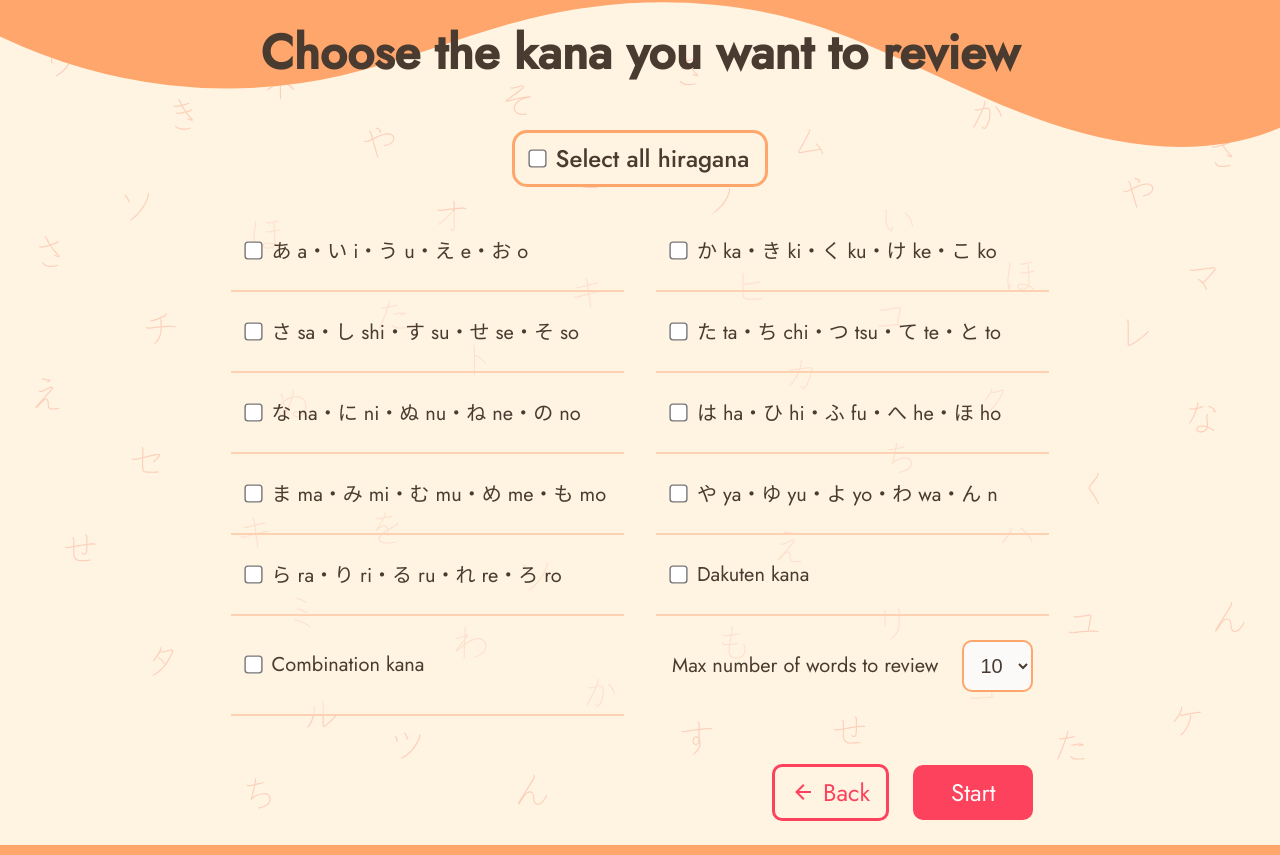
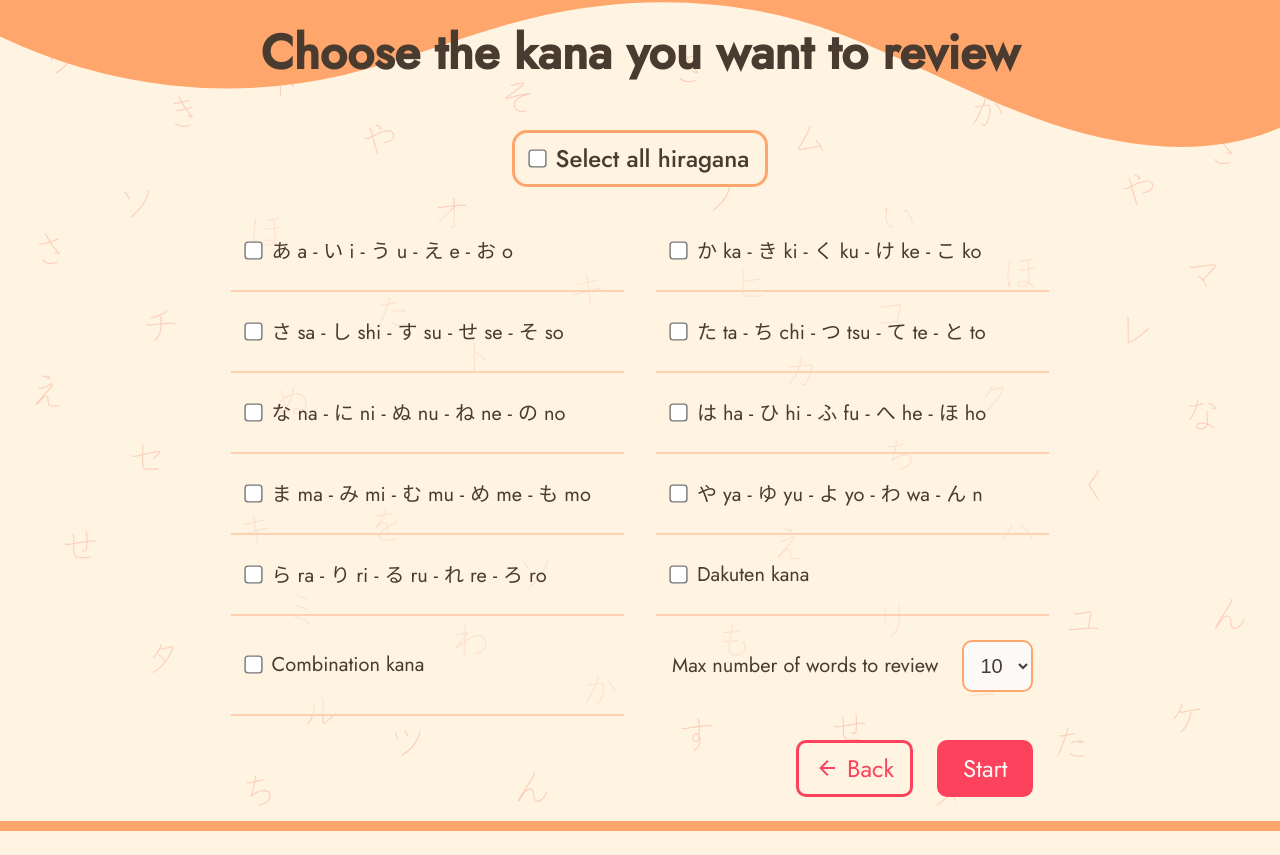
Before and after one commit to federicaercole/kana-app, a React (Create React App) app: page / in a window 1280 px wide. Both pictures are taken after a click on the button "Next". After the commit the page ends 831 px from the top, so only its background shows below. Built offline with nearby package versions, Linux system fonts and the light colour scheme.

Commit message:
Improve accessibility

```diff
--- a/src/components/Message.js
+++ b/src/components/Message.js
@@ -1,4 +1,4 @@
-const warningIcon = <svg aria-hidden="true" focusable="false" xmlns="http://www.w3.org/2000/svg" viewBox="0 0 24 24"><path d="M13,10H11V6H13V10M13,12H11V14H13V12M22,4V16A2,2 0 0,1 20,18H6L2,22V4A2,2 0 0,1 4,2H20A2,2 0 0,1 22,4M20,4H4V17.2L5.2,16H20V4Z" /></svg>;
+const warningIcon = <svg aria-hidden="true" focusable="false" xmlns="http://www.w3.org/2000/svg" viewBox="0 0 24 24" width="24" height="24"><path d="M13,10H11V6H13V10M13,12H11V14H13V12M22,4V16A2,2 0 0,1 20,18H6L2,22V4A2,2 0 0,1 4,2H20A2,2 0 0,1 22,4M20,4H4V17.2L5.2,16H20V4Z" /></svg>;
 
 function Message({ message }) {
 
--- a/src/components/Settings.js
+++ b/src/components/Settings.js
@@ -3,6 +3,7 @@ import Checkbox from "./Checkbox";
 import { initialSounds, aLine, kaLine, saLine, taLine, naLine, haLine, maLine, yaLine, raLine, dakutenLine, combinationLine } from "../utils/syllabes";
 
 function Settings({ selectedKana, setSelectedKana, isHiragana, setMaxNumberOfWords }) {
+    document.title = "Choose the kana you want to review";
 
     useEffect(() => {
         const allKanaCheckbox = document.querySelector("#select-all");
@@ -39,21 +40,21 @@ function Settings({ selectedKana, setSelectedKana, isHiragana, setMaxNumberOfWor
         setMaxNumberOfWords(Number(e.target.value));
     }
     return (
-        <>
-            <h1>Choose the kana you want to review</h1>
+        <fieldset>
+            <legend><h1 tabIndex="-1">Choose the kana you want to review</h1></legend>
 
             <Checkbox className="all-kana" id="select-all" onClick={() => selectAllKana()} labelText={isHiragana ? "Select all hiragana" : "Select all katakana"} />
-            <Checkbox id="aLine" onClick={(e) => selectKana(e, aLine)} lang="ja-jp" labelText={isHiragana ? "あ a・い i・う u・え e・お o" : "ア a・イ i・ウ u・エ e・オ o"} />
-            <Checkbox id="kaLine" onClick={(e) => selectKana(e, kaLine)} lang="ja-jp" labelText={isHiragana ? "か ka・き ki・く ku・け ke・こ ko" : "カ ka・キ ki・ク ku・ケ ke・コ ko"} />
-            <Checkbox id="saLine" onClick={(e) => selectKana(e, saLine)} lang="ja-jp" labelText={isHiragana ? "さ sa・し shi・す su・せ se・そ so" : "サ sa・シ shi・ス su・セ se・ソ so"} />
-            <Checkbox id="taLine" onClick={(e) => selectKana(e, taLine)} lang="ja-jp" labelText={isHiragana ? "た ta・ち chi・つ tsu・て te・と to" : "タ ta・チ chi・ツ tsu・テ te・ト to"} />
-            <Checkbox id="naLine" onClick={(e) => selectKana(e, naLine)} lang="ja-jp" labelText={isHiragana ? "な na・に ni・ぬ nu・ね ne・の no" : "ナ na・ニ ni・ヌ nu・ネ ne・ノ no"} />
-            <Checkbox id="haLine" onClick={(e) => selectKana(e, haLine)} lang="ja-jp" labelText={isHiragana ? "は ha・ひ hi・ふ fu・へ he・ほ ho" : "ハ ha・ヒ hi・フ fu・ヘ he・ホ ho"} />
-            <Checkbox id="maLine" onClick={(e) => selectKana(e, maLine)} lang="ja-jp" labelText={isHiragana ? "ま ma・み mi・む mu・め me・も mo" : "マ ma・ミ mi・ム mu・メ me・モ mo"} />
-            <Checkbox id="yaLine" onClick={(e) => selectKana(e, yaLine)} lang="ja-jp" labelText={isHiragana ? "や ya・ゆ yu・よ yo・わ wa・ん n" : "ヤ ya・ユ yu・ヨ yo・ワ wa・ン n"} />
-            <Checkbox id="raLine" onClick={(e) => selectKana(e, raLine)} lang="ja-jp" labelText={isHiragana ? "ら ra・り ri・る ru・れ re・ろ ro" : "ラ ra・リ ri・ル ru・レ re・ロ ro"} />
+            <Checkbox id="aLine" onClick={(e) => selectKana(e, aLine)} lang="ja" labelText={isHiragana ? "あ a - い i - う u - え e - お o" : "ア a - イ i - ウ u - エ e - オ o"} />
+            <Checkbox id="kaLine" onClick={(e) => selectKana(e, kaLine)} lang="ja" labelText={isHiragana ? "か ka - き ki - く ku - け ke - こ ko" : "カ ka - キ ki - ク ku - ケ ke - コ ko"} />
+            <Checkbox id="saLine" onClick={(e) => selectKana(e, saLine)} lang="ja" labelText={isHiragana ? "さ sa - し shi - す su - せ se - そ so" : "サ sa - シ shi - ス su - セ se - ソ so"} />
+            <Checkbox id="taLine" onClick={(e) => selectKana(e, taLine)} lang="ja" labelText={isHiragana ? "た ta - ち chi - つ tsu - て te - と to" : "タ ta - チ chi - ツ tsu - テ te - ト to"} />
+            <Checkbox id="naLine" onClick={(e) => selectKana(e, naLine)} lang="ja" labelText={isHiragana ? "な na - に ni - ぬ nu - ね ne - の no" : "ナ na - ニ ni - ヌ nu - ネ ne - ノ no"} />
+            <Checkbox id="haLine" onClick={(e) => selectKana(e, haLine)} lang="ja" labelText={isHiragana ? "は ha - ひ hi - ふ fu - へ he - ほ ho" : "ハ ha - ヒ hi - フ fu - ヘ he - ホ ho"} />
+            <Checkbox id="maLine" onClick={(e) => selectKana(e, maLine)} lang="ja" labelText={isHiragana ? "ま ma - み mi - む mu - め me - も mo" : "マ ma - ミ mi - ム mu - メ me - モ mo"} />
+            <Checkbox id="yaLine" onClick={(e) => selectKana(e, yaLine)} lang="ja" labelText={isHiragana ? "や ya - ゆ yu - よ yo - わ wa - ん n" : "ヤ ya - ユ yu - ヨ yo - ワ wa - ン n"} />
+            <Checkbox id="raLine" onClick={(e) => selectKana(e, raLine)} lang="ja" labelText={isHiragana ? "ら ra - り ri - る ru - れ re - ろ ro" : "ラ ra - リ ri - ル ru - レ re - ロ ro"} />
             <Checkbox id="dakutenLine" onClick={(e) => selectKana(e, dakutenLine)} labelText="Dakuten kana" />
-            <Checkbox id="combinationLine" onClick={(e) => selectKana(e, combinationLine)} labelText={isHiragana ? "Combination kana" : "Combination kana and extended katakana (ファ fa・ディ di...)"} />
+            <Checkbox id="combinationLine" onClick={(e) => selectKana(e, combinationLine)} labelText={isHiragana ? "Combination kana" : "Combination kana and extended katakana (ファ fa - ディ di...)"} />
 
             <div className="selection-number">
                 <label htmlFor="number-of-words">Max number of words to review</label>
@@ -63,7 +64,7 @@ function Settings({ selectedKana, setSelectedKana, isHiragana, setMaxNumberOfWor
                     <option value="50">50</option>
                 </select>
             </div>
-        </>)
+        </fieldset>)
 }
 
 export default Settings;
--- a/src/index.css
+++ b/src/index.css
@@ -1,5 +1,4 @@
 @import url('https://fonts.googleapis.com/css2?family=Jost:wght@300;400;500');
-@import url('https://fonts.googleapis.com/css2?family=Noto+Sans+JP');
 
 /* Basic styles and containers*/
 
@@ -60,25 +59,23 @@ body {
 }
 
 main {
-  display: grid;
-  grid-template-columns: repeat(2, minmax(0, 1fr));
-  column-gap: 32px;
-  justify-items: center;
-  padding: 24px 0;
+  max-width: min(100%, 56.25rem);
+  display: flex;
+  flex-direction: column;
+  align-items: center;
+  padding: 24px 12px;
 }
 
-main>div {
-  grid-column: 1/3;
+fieldset>div {
   padding: 24px 16px;
   border-bottom: 2px solid var(--primary-color-light);
   background-color: var(--background-opacity);
   display: flex;
   align-items: center;
-  justify-self: stretch;
 }
 
 .all-kana {
-  grid-column: 1/3;
+  grid-column: 1/-1;
   margin: 16px 0 24px 0;
   font-weight: 500;
   border-radius: 15px;
@@ -88,18 +85,23 @@ main>div {
   padding: 8px 16px;
 }
 
+fieldset {
+  border: 0;
+  display: grid;
+  grid-template-columns: 1fr;
+}
+
+legend {
+  display: contents;
+}
+
 /*Text*/
 
 h1 {
   font-size: var(--fs-4);
   line-height: 1.2;
   margin-bottom: 32px;
-}
-
-h1,
-h1+p,
-p {
-  grid-column: 1/3;
+  grid-column: 1/-1;
   text-align: center;
 }
 
@@ -129,15 +131,8 @@ p>.highlight::after {
 
 /*Inputs and labels*/
 
-label[for="number-of-words"],
-select {
-  align-self: center;
-}
-
-.selection-number,
-.input-word {
+.selection-number {
   border-bottom: none;
-  justify-self: center;
 }
 
 select {
@@ -157,7 +152,6 @@ input[type="checkbox"] {
 }
 
 input[type="text"] {
-  height: 51px;
   padding: 5px 10px;
   margin: 0 8px;
   font-family: inherit;
@@ -169,10 +163,10 @@ input[type="text"] {
 }
 
 .input-word {
-  padding: 0;
-  gap: 12px;
+  display: flex;
   flex-wrap: wrap;
   justify-content: center;
+  gap: 12px;
 }
 
 .all-kana label {
@@ -180,15 +174,14 @@ input[type="text"] {
 }
 
 .word {
-  grid-column: 1/3;
   font-size: var(--fs-5);
-  font-family: 'Noto Sans JP', sans-serif;
   margin: 48px 0;
 }
 
 /*Buttons*/
 
-button {
+button,
+.button label {
   border-radius: 10px;
   background-color: var(--accent-color);
   border-color: transparent;
@@ -197,11 +190,34 @@ button {
   font-size: var(--fs-3);
   color: var(--grey-light);
   cursor: pointer;
-  margin-top: 24px;
   transition: background-color 0.4s ease-out 0s;
 }
 
-.inactive {
+.button input[type="radio"] {
+  opacity: 0;
+  width: 0;
+  position: fixed;
+}
+
+.button input[type="radio"]:focus+label {
+  outline: 5px auto Highlight;
+  outline: 5px auto -webkit-focus-ring-color;
+}
+
+.button {
+  justify-self: center;
+  padding: 0;
+  margin: 0;
+  display: block;
+  margin-top: 64px;
+  grid-column: 1/-1;
+}
+
+.button label {
+  font-size: var(--fs-4);
+}
+
+.button input[type="radio"]:not(:checked)+label {
   font-weight: 300;
   background-color: var(--background);
   border: 2px dashed var(--grey--medium);
@@ -209,29 +225,9 @@ button {
 }
 
 .buttons {
-  justify-self: end;
-  border: 0;
-  padding-bottom: 0;
-  background-color: transparent;
-}
-
-.buttons>button:first-of-type {
-  margin-right: 24px;
-}
-
-.start {
-  padding: 8px 36px;
-}
-
-.hiragana,
-.katakana {
-  font-size: var(--fs-4);
-}
-
-.hiragana,
-.katakana {
-  margin-top: 64px;
-  grid-column: 1/3;
+  display: flex;
+  gap: 24px;
+  margin: 24px auto 0 auto;
 }
 
 .next,
@@ -249,34 +245,15 @@ button {
   padding: 8px 16px;
 }
 
-.back {
-  justify-self: end;
-}
-
 .list {
   margin-bottom: 32px;
 }
 
-.list,
-.list+.start {
-  grid-column: 1/3;
-}
-
-.back+.start {
-  justify-self: start;
-}
-
-table+.start {
-  grid-column: 1/3;
-}
-
 .next {
-  grid-column: 1/3;
   margin-top: 96px;
 }
 
 .solution {
-  grid-column: 1/3;
   margin-top: 48px;
 }
 
@@ -299,7 +276,6 @@ button:active>svg {
 
 .submit {
   border-radius: 15px;
-  margin-top: 0;
 }
 
 /*Messages*/
@@ -313,30 +289,27 @@ button:active>svg {
   display: flex;
   align-items: center;
   font-size: var(--fs-2);
-  margin: 24px 0;
   width: calc(100% - 48px);
 }
 
 .message {
   position: relative;
   z-index: 2;
-}
-
-.info {
-  margin: 0;
+  margin-top: 24px;
 }
 
 .message svg,
 .info svg {
   width: 24px;
   margin-right: 8px;
-  fill: var(--accent-color);
+  fill: var(--primary-color-dark);
   flex-shrink: 0;
 }
 
 /*Result page*/
 
 .score {
+  display: flex;
   padding: 12px;
   border-radius: 50%;
   width: 128px;
@@ -347,14 +320,17 @@ button:active>svg {
   justify-content: center;
   align-items: center;
   font-size: var(--fs-6);
-  justify-self: center;
   margin: 24px 0;
   position: relative;
   z-index: 2;
 }
 
 .score+p {
-  margin-top: 32px;
+  margin: 32px 0;
+  display: flex;
+  flex-wrap: wrap;
+  justify-content: center;
+  gap: 10px;
 }
 
 /*Progress circle*/
@@ -365,10 +341,10 @@ button:active>svg {
   width: 128px;
   height: 128px;
   border-radius: 50%;
+  display: flex;
   align-items: center;
   justify-content: center;
   border: 0;
-  justify-self: center;
 }
 
 .progress::before {
@@ -380,14 +356,16 @@ button:active>svg {
   background-color: var(--background);
 }
 
-.progress>p {
+.progress>h1 {
   position: relative;
+  font-size: var(--fs-3);
+  font-weight: 400;
+  margin-bottom: 0;
 }
 
 /*Table*/
 
 table {
-  grid-column: 1/3;
   border-collapse: collapse;
   border-top: 3px solid var(--primary-color);
   margin-bottom: 48px;
@@ -415,24 +393,11 @@ tr:last-child {
   background-color: var(--primary-color-light);
 }
 
-/*Footer*/
-
-footer {
-  grid-row: 3;
-  padding: 12px 0;
-  background-color: var(--primary-color);
-  justify-self: stretch;
-  text-align: center;
-  margin-top: 32px;
-  font-size: var(--fs-1);
-}
-
 /*Media queries*/
 
 @media (min-width: 31.25rem) {
 
-  .hiragana,
-  .katakana {
+  .button {
     grid-column: auto;
   }
 
@@ -443,12 +408,13 @@ footer {
 
 @media (min-width: 37.5rem) {
 
-  main>div {
-    grid-column: auto;
+  fieldset {
+    grid-template-columns: repeat(2, minmax(0, 1fr));
+    column-gap: 32px;
   }
 
-  main>div:last-of-type {
-    grid-column: 1/3;
+  .buttons {
+    margin: 24px 16px 0 auto;
   }
 
   h1 {
@@ -465,11 +431,6 @@ footer {
   body {
     background-size: contain;
   }
-
-  main {
-    max-width: 56.25rem;
-  }
-
 }
 
 @media(hover:hover) {
```
Also changed, not shown: public/index.html (+5 -5 lines), src/App.js (+7 -15 lines), src/components/Card.js (+14 -7 lines), src/components/EndPage.js (+5 -3 lines), src/components/StartPage.js (+13 -4 lines), src/components/WordReview.js (+8 -7 lines).
